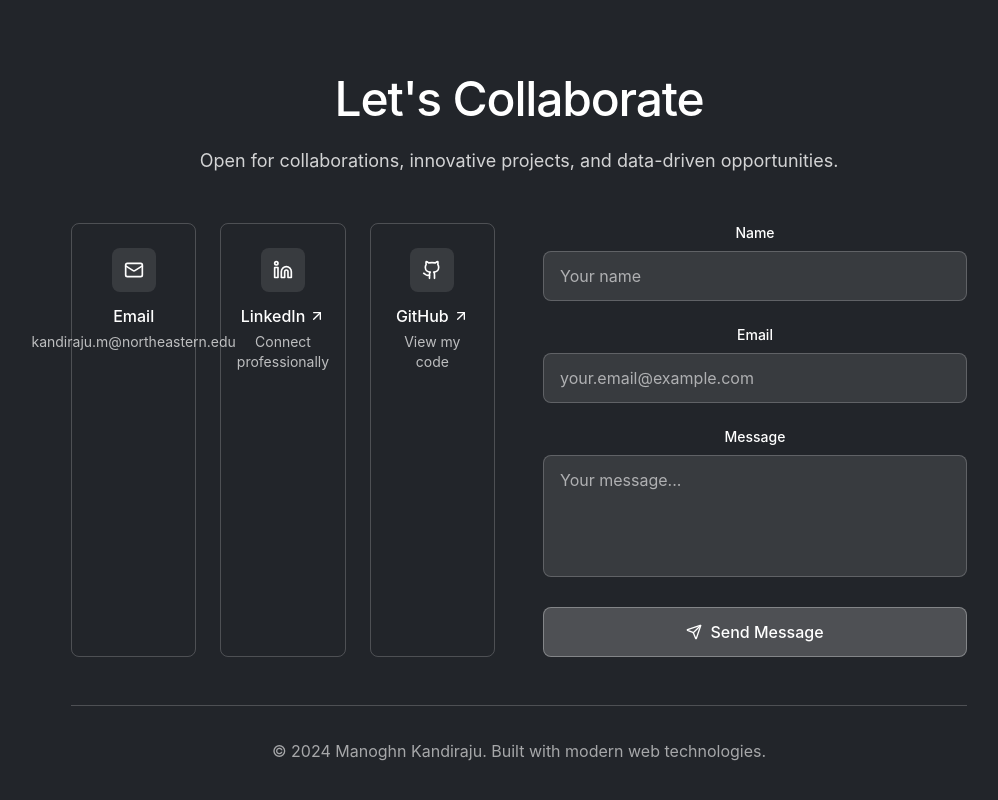
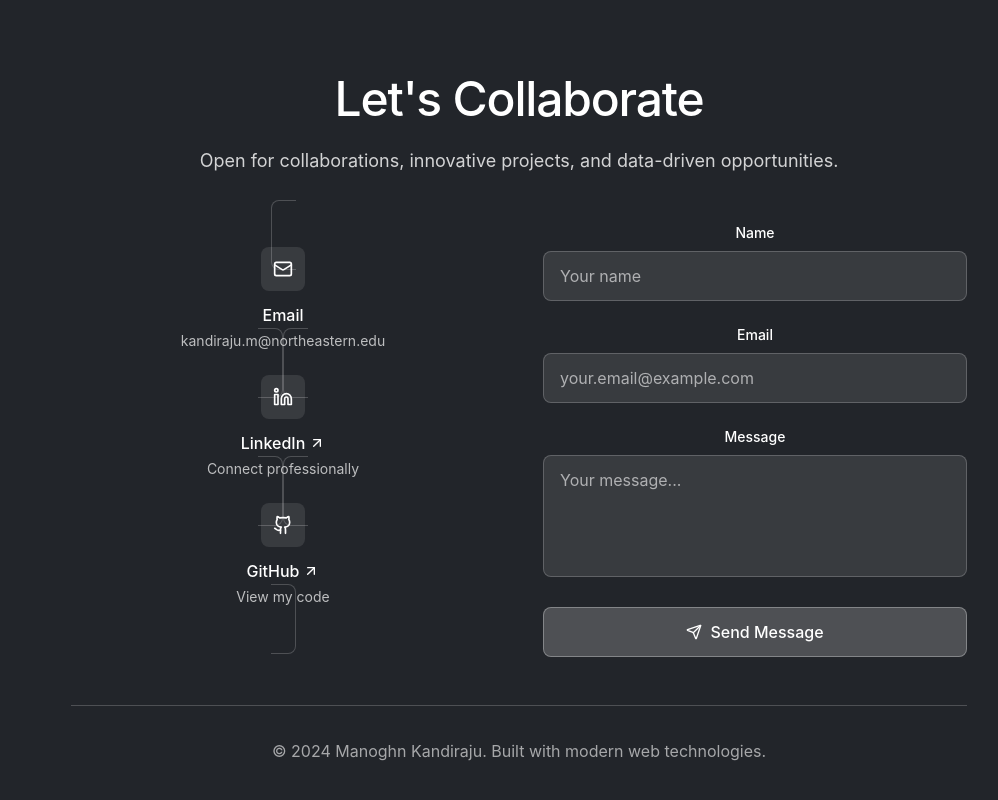
Before and after one commit to ManoghnK/ManoghnK.github.io, a React (Vite) app: page / in a window 1280 px wide. Shown: the part 3975-4775 px from the top of the page, without its empty margins (121-1119 px from the left). Built offline with nearby package versions, Linux system fonts and the light colour scheme; the HTML template or start-up script is replaced by a standard one.

Commit message:
Fix contact section layout

```diff
--- a/src/components/portfolio/Contact.tsx
+++ b/src/components/portfolio/Contact.tsx
@@ -58,7 +58,7 @@ const Contact = () => {
           </p>
 
           <div className="grid md:grid-cols-2 gap-12 mb-12">
-            <div className="grid md:grid-cols-3 gap-6">
+            <div className="space-y-6">
             {contactLinks.map((link, index) => (
               <a
                 key={link.label}
```
